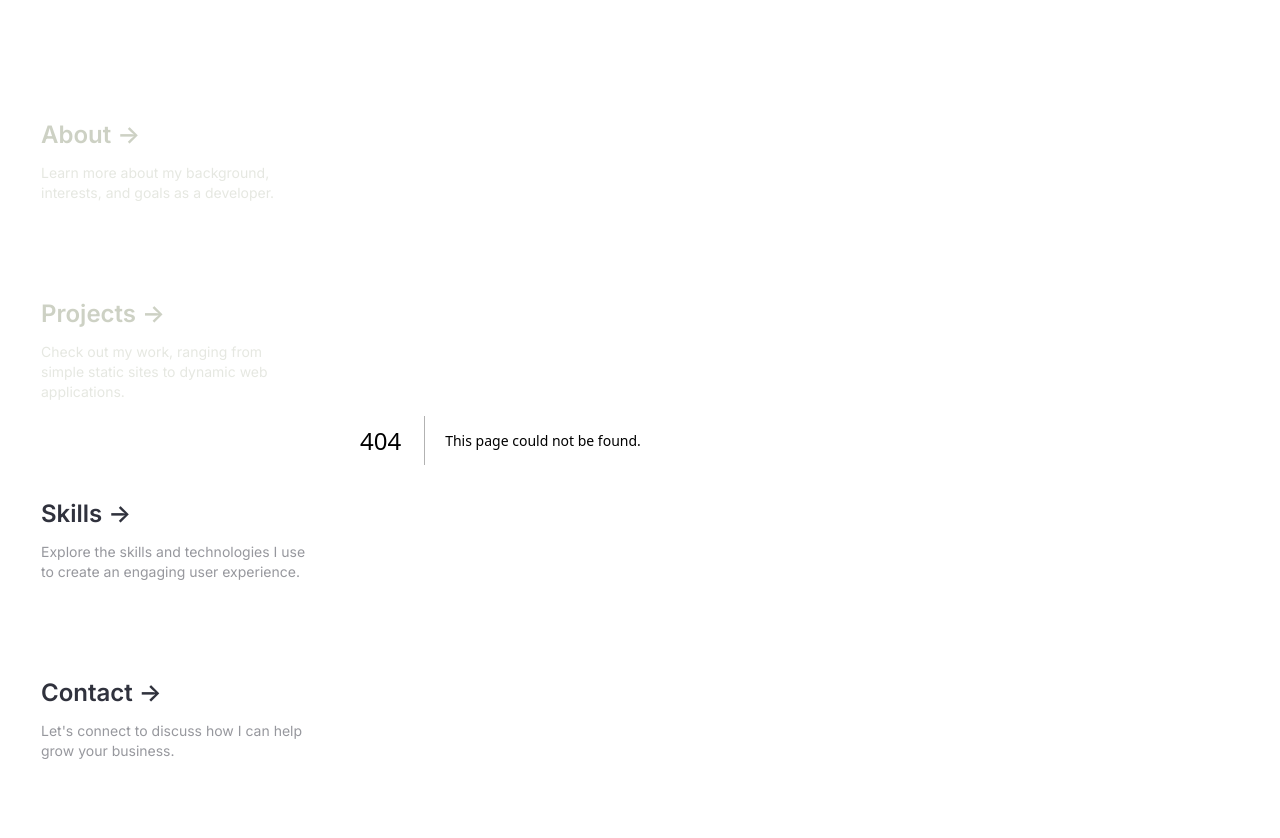
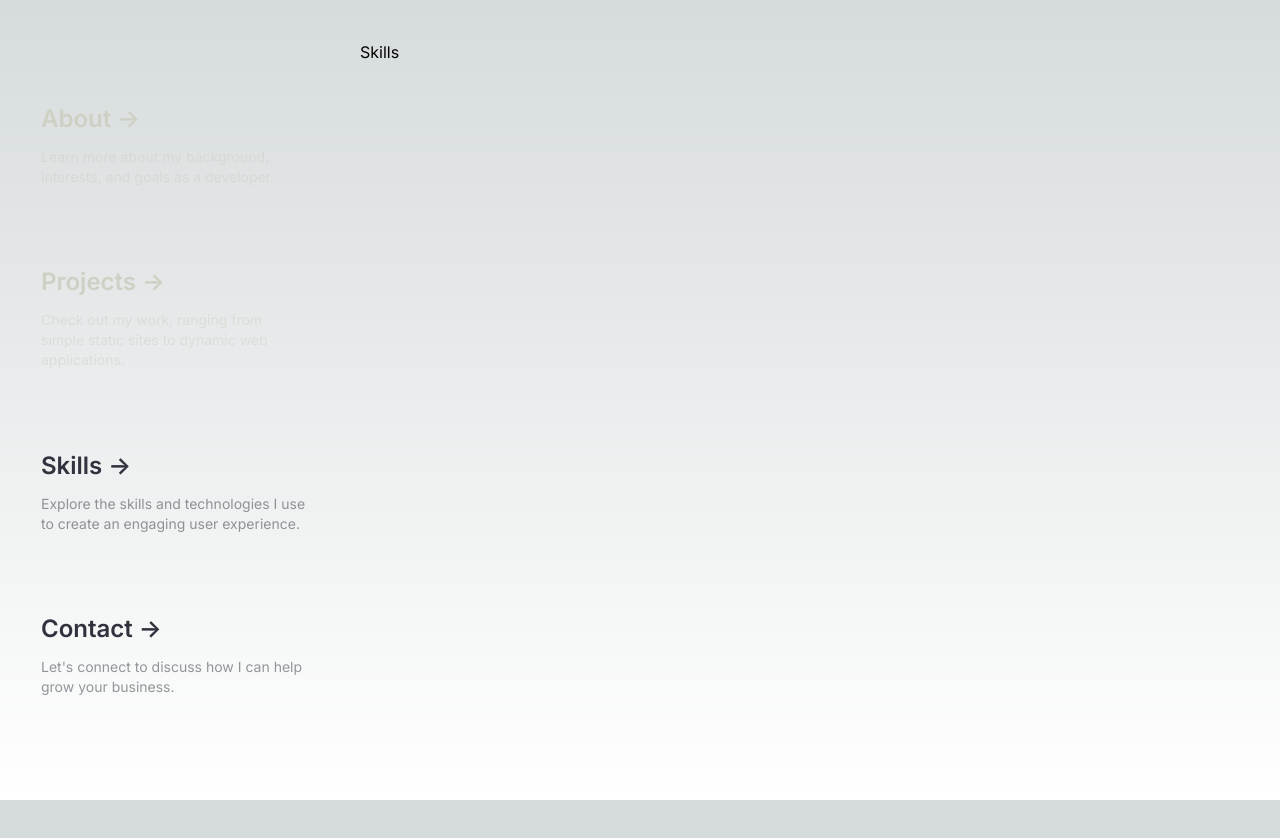
Before and after one commit to Jstanion/Portfolio, a Next.js app: page /skills in a window 1280 px wide. Before the commit this address had no page. Shown: the top 838 px of the page. After the commit the page ends 800 px from the top, so only its background shows below. Built offline with nearby package versions, Linux system fonts and the light colour scheme.

Commit message:
created skills page

```diff
--- /dev/null
+++ b/app/skills/page.js
@@ -0,0 +1,7 @@
+export default function Project() {
+  return (
+    <div>
+      <h1>Skills</h1>
+    </div>
+  );
+}
```
